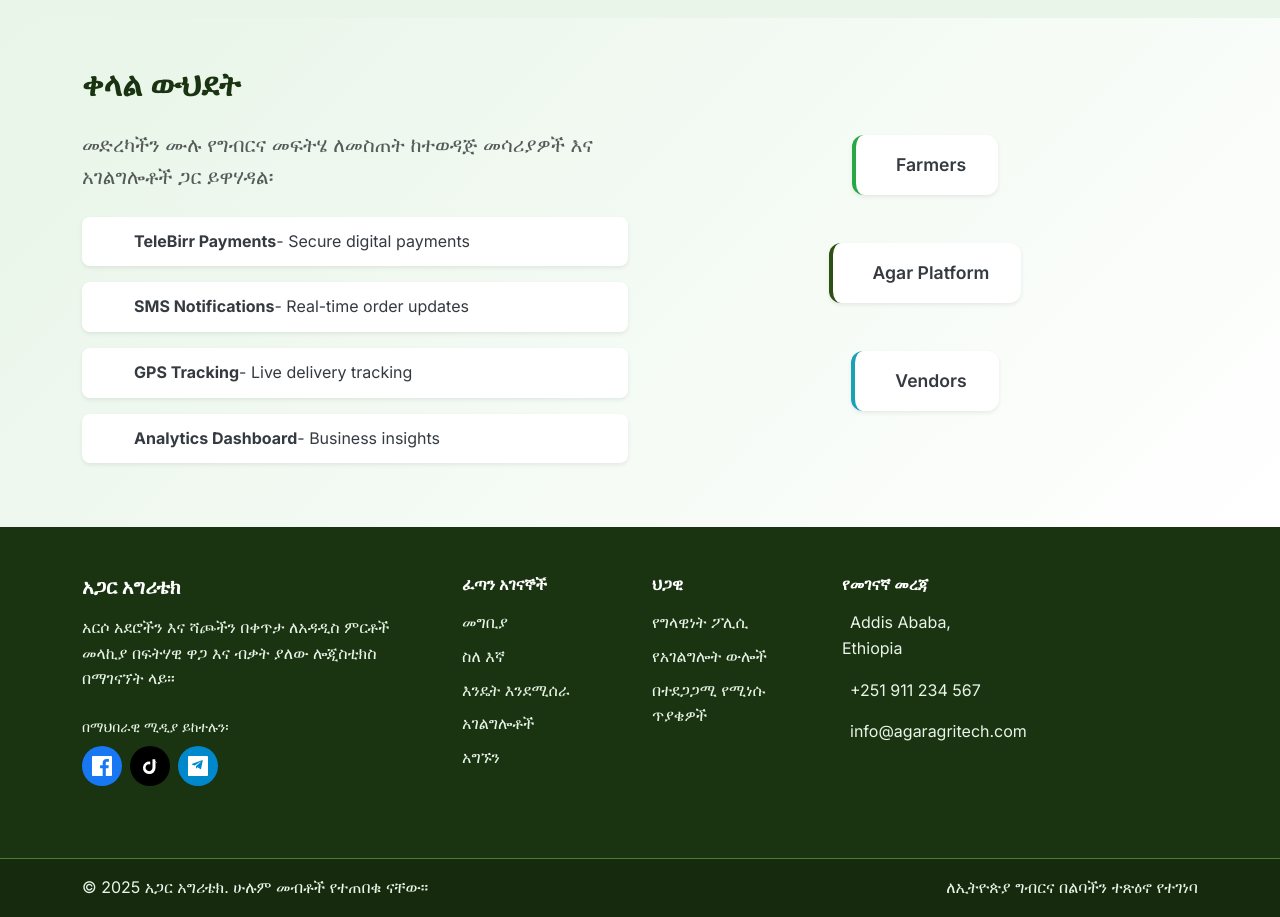
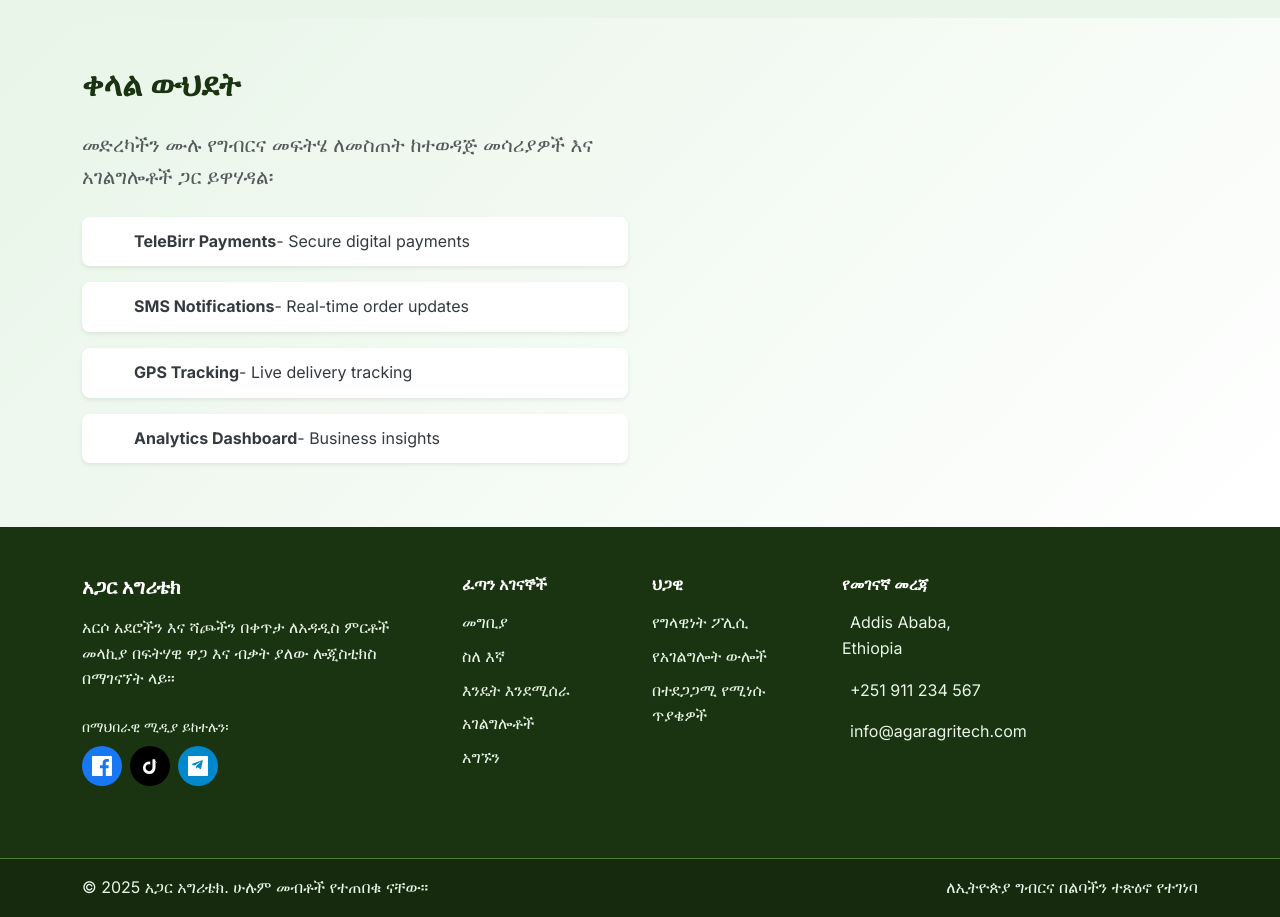
Before and after one commit to cherab19/agri-tech-platform, a React (Vite) app in the folder frontend/: page /services in a window 1280 px wide. Shown: the part 2360-3277 px from the top of the page. Built offline with nearby package versions, Linux system fonts and the light colour scheme.

Commit message:
Remove unused visual elements from ServicesPage component

```diff
--- a/frontend/src/pages/ServicesPage.jsx
+++ b/frontend/src/pages/ServicesPage.jsx
@@ -187,28 +187,6 @@ const ServicesPage = () => {
                 </li>
               </ul>
             </div>
-            <div className="col-lg-6 text-center">
-              <div className="integration-visual">
-                <div className="visual-item farmer-visual mb-4">
-                  <i className="fas fa-tractor text-success"></i>
-                  <span className="ms-2">Farmers</span>
-                </div>
-                <div className="visual-arrow mb-4">
-                  <i className="fas fa-arrow-down text-primary"></i>
-                </div>
-                <div className="visual-item platform-visual mb-4">
-                  <i className="fas fa-cloud text-primary"></i>
-                  <span className="ms-2">Agar Platform</span>
-                </div>
-                <div className="visual-arrow mb-4">
-                  <i className="fas fa-arrow-down text-primary"></i>
-                </div>
-                <div className="visual-item vendor-visual">
-                  <i className="fas fa-store text-info"></i>
-                  <span className="ms-2">Vendors</span>
-                </div>
-              </div>
-            </div>
           </div>
         </div>
       </section>
```
